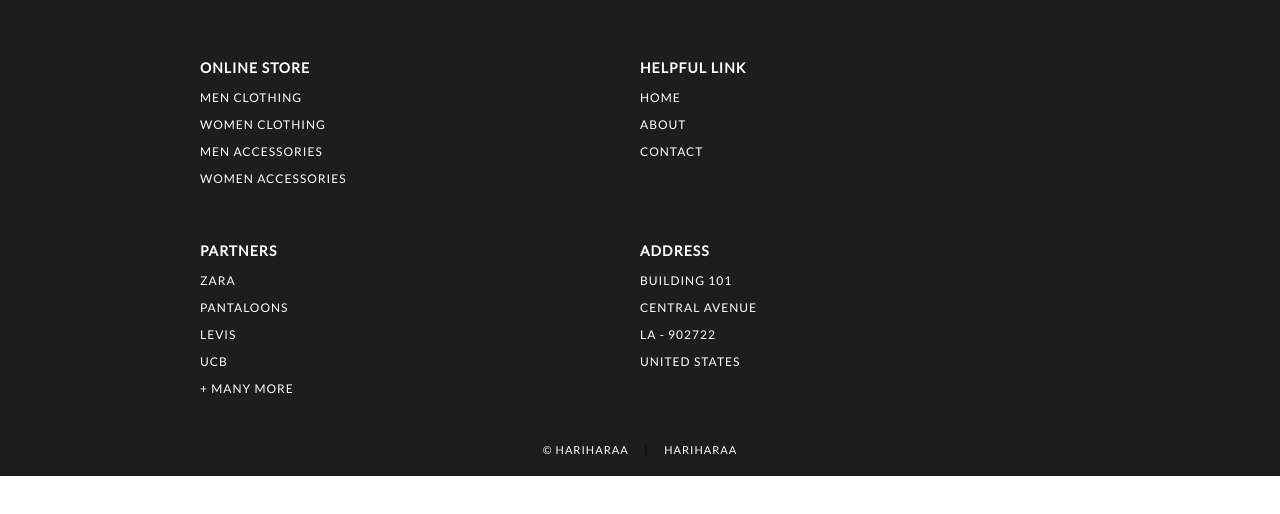
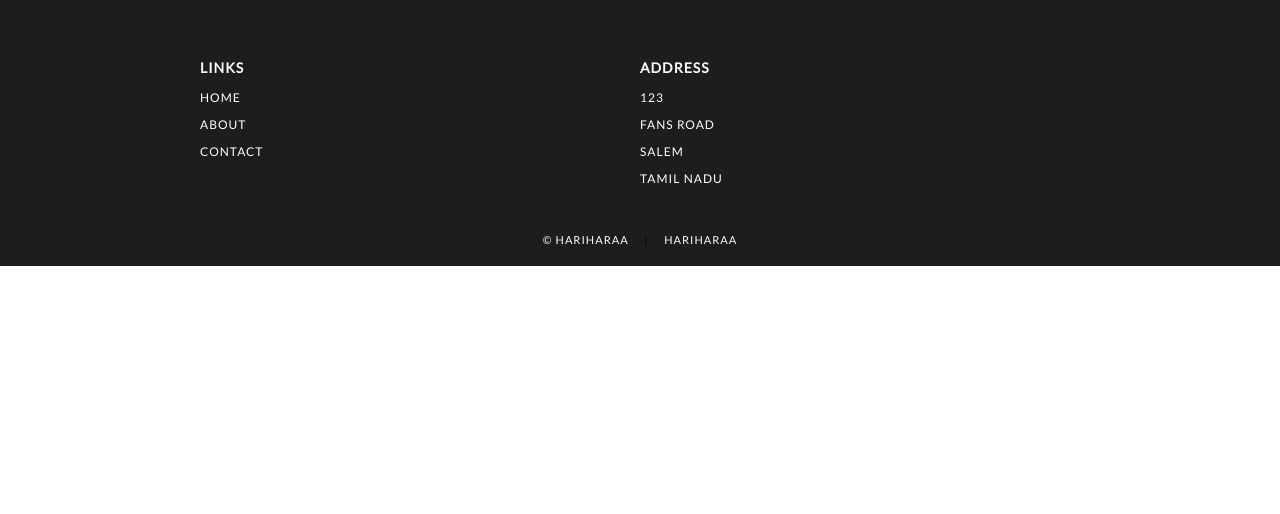
Before and after one commit to Hariharaa-NS/Ecommerce-website, a plain HTML site: page footer.html in a window 1280 px wide. Drawn offline with Linux system fonts and the light colour scheme.

Commit message:
Add files via upload

```diff
--- a/footer.html
+++ b/footer.html
@@ -16,33 +16,20 @@
         <section>
             <div id="containerFooter">
 
+
                 <div id="webFooter">
-                    <h3> online store </h3>
-                    <p> men clothing </p>
-                    <p> women clothing </p>
-                    <p> men accessories </p>
-                    <p> women accessories </p>
-                </div>
-                <div id="webFooter">
-                    <h3> helpful link </h3>
+                    <h3> links </h3>
                     <p> home </p>
                     <p> about </p>
                     <p> contact </p>
                 </div>
-                <div id="webFooter">
-                    <h3> partners </h3>
-                    <p> zara </p>
-                    <p> pantaloons </p>
-                    <p> levis </p>
-                    <p> ucb </p>
-                    <p> + many more </p>
-                </div>
+
                 <div id="webFooter">
                     <h3> address </h3>
-                    <p> building 101 </p>
-                    <p> central avenue </p>
-                    <p> la - 902722 </p>
-                    <p> united states </p>
+                    <p> 123</p>
+                    <p> fans road </p>
+                    <p> salem</p>
+                    <p>tamil nadu</p>
                 </div>
             </div>
             <div id="credit"><a href="https://www.linkedin.com/in/nshariharaa/" target="_blank"> © HARIHARAA</a> &nbsp&nbsp&nbsp | &nbsp&nbsp&nbsp <a href="https://www.nshariharaa.live/" target="_blank"> HARIHARAA </a></div>
```
Also changed, not shown: header.html (+2 -2 lines).
